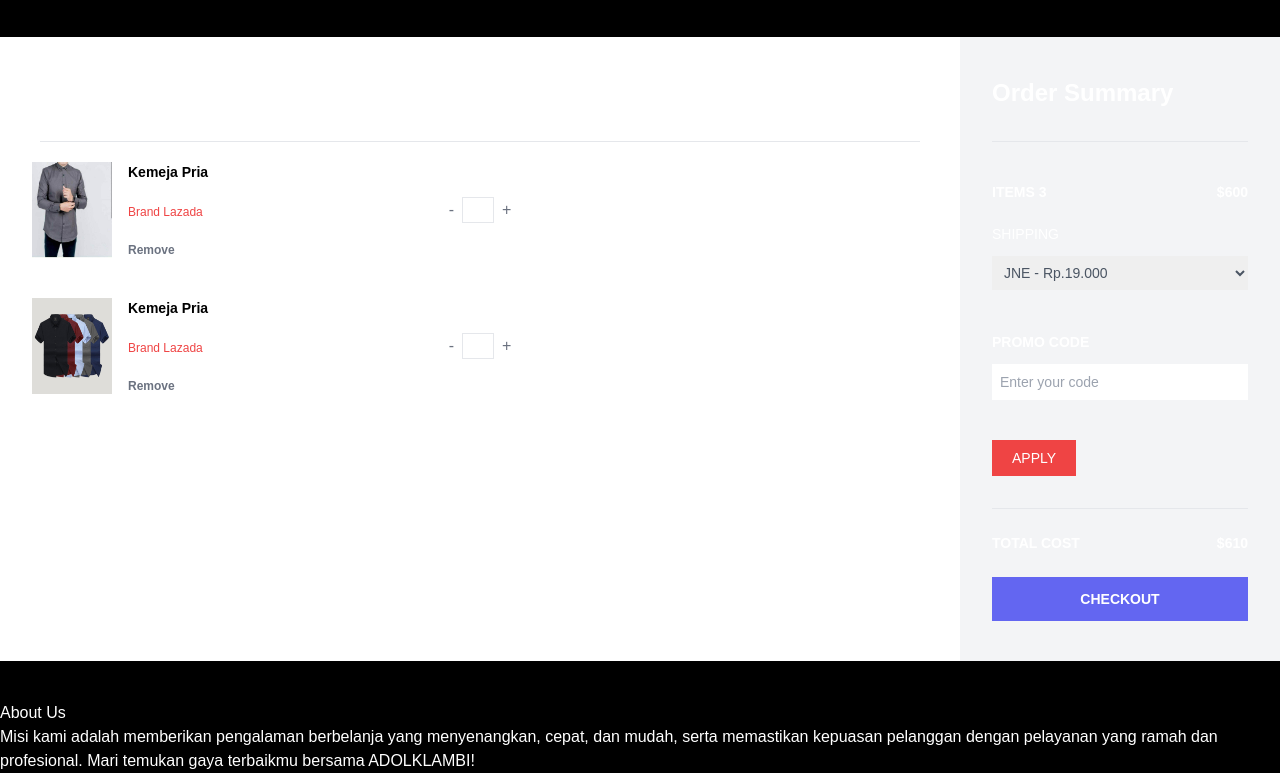
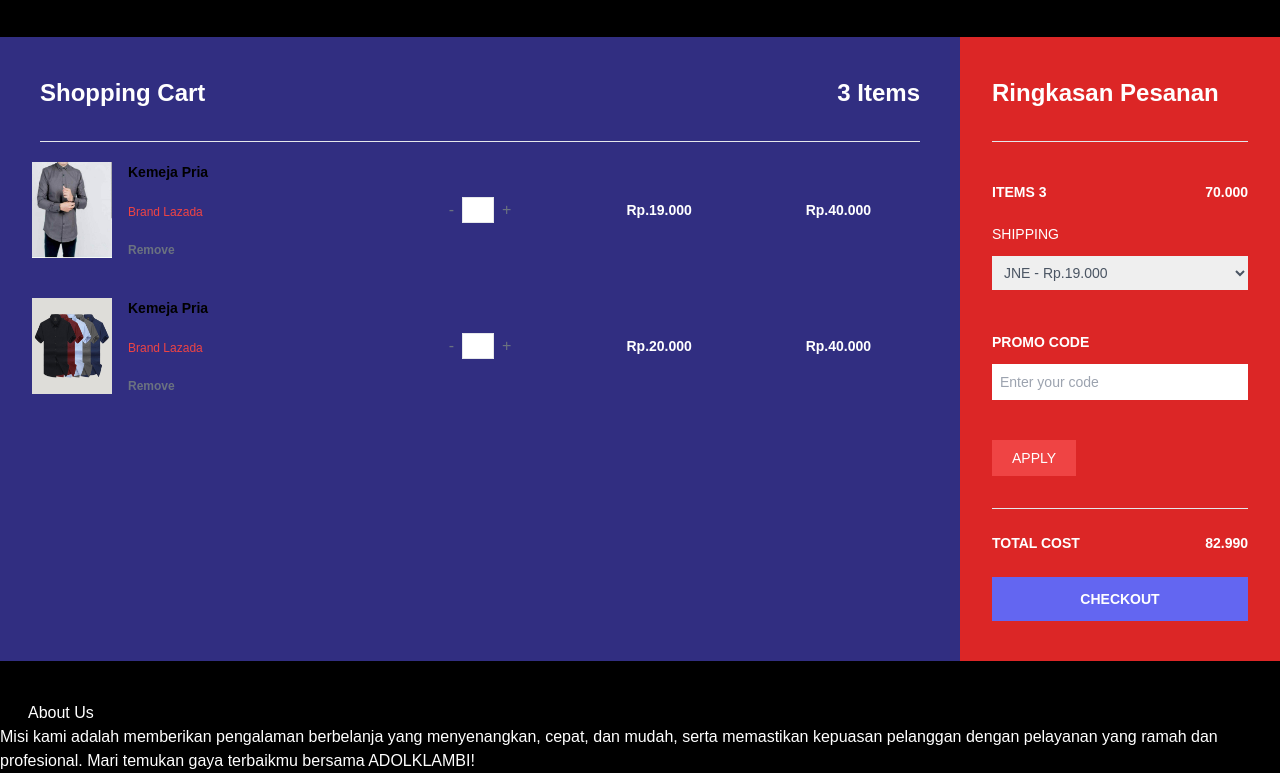
Before and after one commit to habibi-source/project-websitetugaskuliah, a website: page index.html in a window 1280 px wide. Shown: the part 429-1202 px from the top of the page. Drawn offline with nearby package versions, Linux system fonts and the light colour scheme.

Commit message:
Menambahkan Shopping Carts

```diff
--- a/index.html
+++ b/index.html
@@ -1,5 +1,6 @@
 <!DOCTYPE html>
 <html lang="id">
+
 <head>
     <meta charset="UTF-8">
     <meta name="viewport" content="width=device-width, initial-scale=1.0">
@@ -28,7 +29,8 @@
     <!-- Home Start -->
     <div class="clearfix">
         <img class="logo-adolKlambi" src="img/assets/logo/white2.png" alt="">
-        <p class="paragraf" ;">Selamat datang di AdolKlambi, toko fashion yang mengutamakan kualitas dan gaya. Nama kami terinspirasi dari
+        <p class="paragraf" ;">Selamat datang di AdolKlambi, toko fashion yang mengutamakan kualitas dan gaya. Nama kami
+            terinspirasi dari
             bahasa Jawa, di mana "AdolKlambi" berarti "jual baju." Kami hadir untuk memenuhi kebutuhan fashion Anda
             dengan pilihan busana yang beragam. Di AdolKlambi kami percaya bahwa setiap orang berhak tampil gaya tanpa
             harus mengorbankan kenyamanan. Itulah sebabnya kami berkomitmen untuk menyediakan produk berkualitas tinggi
@@ -36,19 +38,19 @@
     </div>
     <!-- Home End -->
     <!-- Shopping Cart Container -->
-    <div></div>
+
     <div class="container mx-auto mt-10">
         <div class="flex shadow-md my-10">
 
             <!-- Cart Items -->
-        <div class="w-3/4 bg-white px-10 py-10">
+            <div class="w-3/4 bg-indigo-900 px-10 py-10">
                 <div class="flex justify-between border-b pb-8">
                     <h1 class="font-semibold text-2xl">Shopping Cart</h1>
                     <h2 class="font-semibold text-2xl">3 Items</h2>
                 </div>
 
                 <!-- Product Row -->
-            <div class="flex items-center hover:bg-gray-100 -mx-8 px-6 py-5">
+                <div class="flex items-center hover:bg-gray-700 -mx-8 px-6 py-5">
                     <div class="flex w-2/5">
                         <!-- Product Image -->
                         <div class="w-20">
@@ -64,19 +66,19 @@
                     <!-- Quantity -->
                     <div class="flex justify-center w-1/5">
                         <button class="text-gray-500 focus:outline-none">-</button>
-                    <input class="mx-2 border text-center w-8" type="text" value="1">
+                        <input class="mx-2 border text-center w-8 " type="text" value="1">
                         <button class="text-gray-500 focus:outline-none">+</button>
                     </div>
 
                     <!-- Price -->
-                <span class="text-center w-1/5 font-semibold text-sm">$400</span>
+                    <span class="text-center w-1/5 font-semibold text-sm">Rp.19.000</span>
 
                     <!-- Total -->
-                <span class="text-center w-1/5 font-semibold text-sm">$400</span>
+                    <span class="text-center w-1/5 font-semibold text-sm">Rp.40.000</span>
                 </div>
 
                 <!-- Another Product Row -->
-            <div class="flex items-center hover:bg-gray-100 -mx-8 px-6 py-5">
+                <div class="flex items-center hover:bg-gray-700 -mx-8 px-6 py-5">
                     <div class="flex w-2/5">
                         <!-- Product Image -->
                         <div class="w-20">
@@ -97,21 +99,21 @@
                     </div>
 
                     <!-- Price -->
-                <span class="text-center w-1/5 font-semibold text-sm">$200</span>
+                    <span class="text-center w-1/5 font-semibold text-sm">Rp.20.000</span>
 
                     <!-- Total -->
-                <span class="text-center w-1/5 font-semibold text-sm">$400</span>
+                    <span class="text-center w-1/5 font-semibold text-sm">Rp.40.000</span>
                 </div>
 
                 <!-- End of Cart Items -->
             </div>
             <!-- Shopping Cart End -->
             <!-- Summary -->
-        <div id="summary" class="w-1/4 px-8 py-10 bg-gray-100">
-            <h1 class="font-semibold text-2xl border-b pb-8">Order Summary</h1>
+            <div id="summary" class="w-1/4 px-8 py-10 bg-red-600">
+                <h1 class="font-semibold text-2xl border-b pb-8">Ringkasan Pesanan</h1>
                 <div class="flex justify-between mt-10 mb-5">
                     <span class="font-semibold text-sm uppercase">Items 3</span>
-                <span class="font-semibold text-sm">$600</span>
+                    <span class="font-semibold text-sm">70.000</span>
                 </div>
                 <div>
                     <label class="font-medium inline-block mb-3 text-sm uppercase">Shipping</label>
@@ -128,24 +130,21 @@
                 <div class="border-t mt-8">
                     <div class="flex font-semibold justify-between py-6 text-sm uppercase">
                         <span>Total cost</span>
-                    <span>$610</span>
+                        <span>82.990</span>
                     </div>
-                <button class="bg-indigo-500 font-semibold hover:bg-indigo-600 py-3 text-sm text-white uppercase w-full">Checkout</button>
+                    <button
+                        class="bg-indigo-500 font-semibold hover:bg-indigo-600 py-3 text-sm text-white uppercase w-full">Checkout</button>
                 </div>
             </div>
 
         </div>
     </div>
     <!-- About Us Start -->
-    <div class="about-us">
-        <h1 class="">About Us</h1>
-        <h3 class="paragraf">
-
-        </h3>
+    <div >
+        <h1 class="ml-7">About Us</h1>
         <p class="">Misi kami adalah memberikan pengalaman
             berbelanja yang menyenangkan, cepat, dan mudah, serta memastikan kepuasan pelanggan dengan pelayanan yang
             ramah dan profesional. Mari temukan gaya terbaikmu bersama ADOLKLAMBI!</p>
-
     </div>
     <!-- Aboout Us End -->
 
```
Also changed, not shown: img/assets/search.png (deleted), output.css. Lines whose indentation alone changed are shown as unchanged.
